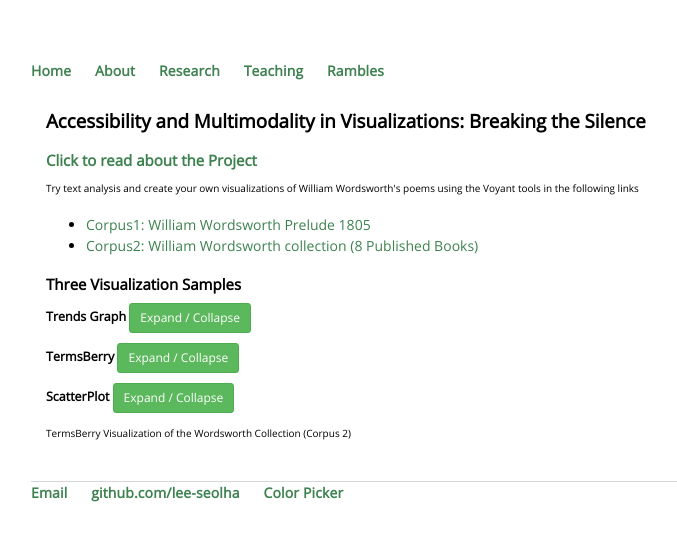
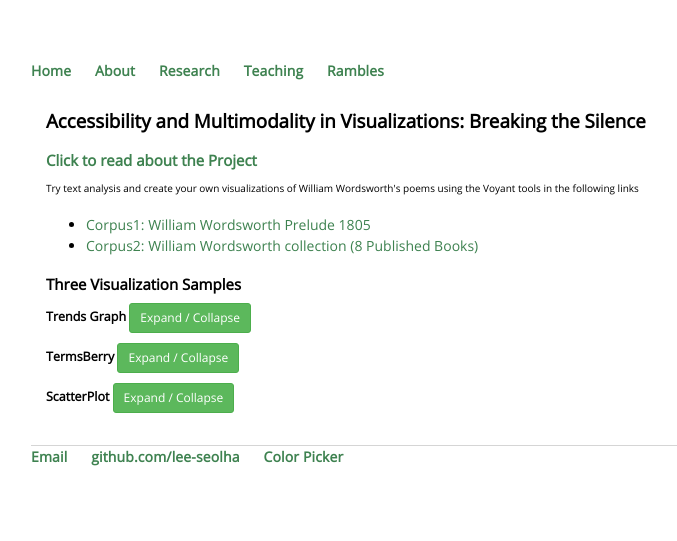
Before and after one commit to lee-seolha/lee-seolha.github.io, a Jekyll site: the page built from research/digitalProject/visualizations.html, in a window 1280 px wide. Shown: the top 541 px of the page, without its empty margins (97-774 px from the left). Built offline with Jekyll 4.4.1, drawn with Linux system fonts in a browser that asks for light colours.

Commit message:
Fixing overflow issue

```diff
--- a/css/main.css
+++ b/css/main.css
@@ -27,8 +27,11 @@
   box-sizing: border-box;
 }
 
-div {
+div.container {
+  max-width: 100%;
   width: 100%;
+  padding-left: 15px; /* Optional: Ensure there's padding on both sides */
+  padding-right: 15px;
 }
 
 nav ul, footer ul {
--- a/research/digitalProject/visualizations.html
+++ b/research/digitalProject/visualizations.html
@@ -134,8 +134,8 @@
       </div>
 
     <h4>ScatterPlot  <button type="collapse" class="btn btn-success btn-sm" data-toggle="collapse" data-target="#scatterplot">Expand / Collapse</button></h4>
-    <p>TermsBerry Visualization of the Wordsworth Collection (Corpus 2)</p>
     <div id="scatterplot" class="collapse">
+      <p>TermsBerry Visualization of the Wordsworth Collection (Corpus 2)</p>
       <figure class="scatterPlot">
         <img src="./resources/VoyantScatterPlot.png" alt="A scatterplot with labeled circles of different sizes and colors, displaying data across three dimensions">
         <figcaption>Associations between various frequent words and books.</figcaption>
```
